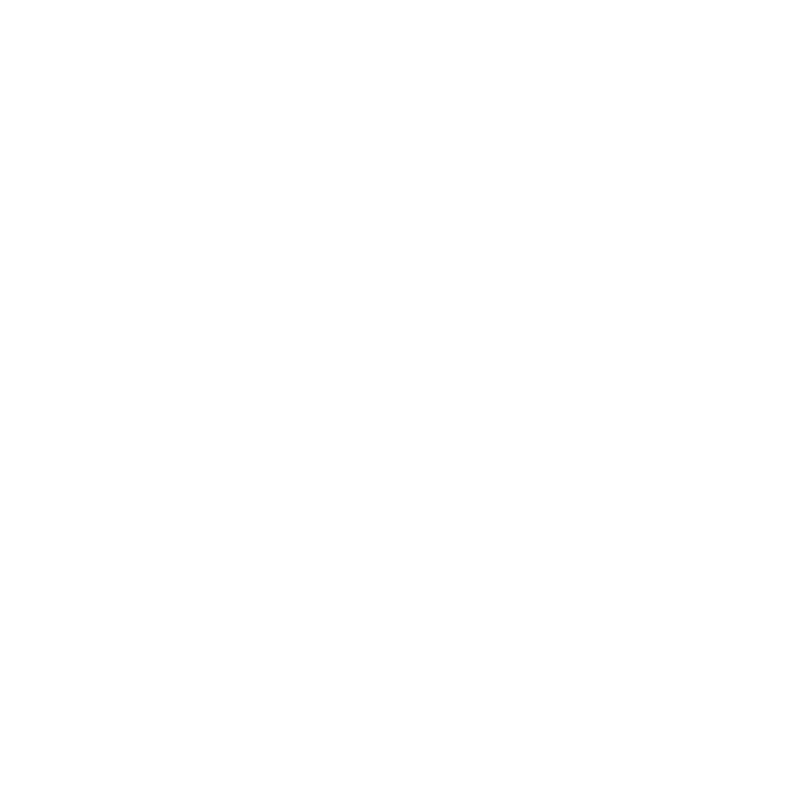
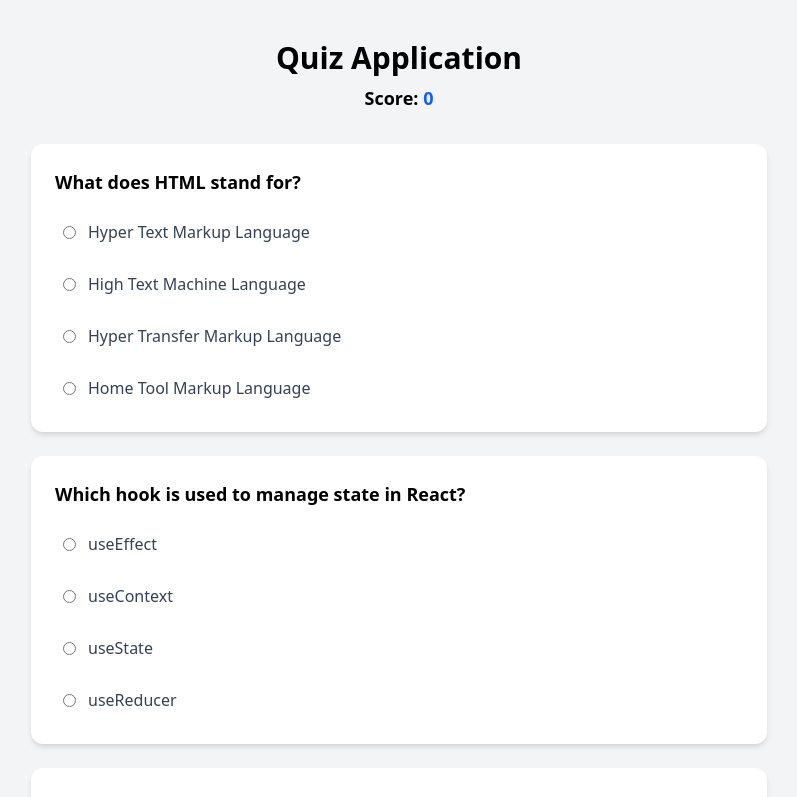
Before and after one commit to coderjeet63/frontend-challenge-projects, a React (Vite) app: page /quiz in a window 1280 px wide. Before the commit this address had no page. Shown: the top 797 px of the page, without its empty margins (241-1038 px from the left). Built offline with nearby package versions, Linux system fonts and the light colour scheme.

Commit message:
quiz game

```diff
--- a/src/App.jsx
+++ b/src/App.jsx
@@ -5,8 +5,10 @@
 import StopWatch from './components/StopWatch.jsx'
 import Captchgenratore from './components/Captchgenratore.jsx'
 import SliderImages from './components/SliderImages.jsx'
+import QuizApplication from './components/QuizApplication.jsx'
 
-export default function App() {
+export default function App()
+ {
   return (
       <Routes>
         <Route path="/calculator" element={<Calculator />} />
@@ -14,6 +16,7 @@
         <Route path="/stopwatch" element={<StopWatch />} />
         <Route path="/captchgenratore" element={<Captchgenratore />} />
         <Route path="/slider-images" element={<SliderImages />} />
+        <Route path="/quiz" element={<QuizApplication />} />
       </Routes>
   )
 }
--- /dev/null
+++ b/src/components/QuizApplication.jsx
@@ -0,0 +1,105 @@
+import React, { useState } from 'react'
+
+function QuizApplication() {
+
+  const [selectedAnswers, setSelectedAnswers] = useState({})
+  const [score, setScore] = useState(0)
+  const[finalScore,setFinalScore]=useState(null);
+
+  const quizData = [
+    {
+      id: 1,
+      question: "What does HTML stand for?",
+      options: [
+        "Hyper Text Markup Language",
+        "High Text Machine Language",
+        "Hyper Transfer Markup Language",
+        "Home Tool Markup Language"
+      ],
+      correctAnswer: "Hyper Text Markup Language"
+    },
+    {
+      id: 2,
+      question: "Which hook is used to manage state in React?",
+      options: ["useEffect", "useContext", "useState", "useReducer"],
+      correctAnswer: "useState"
+    },
+    {
+      id: 3,
+      question: "Which method is used to render lists in React?",
+      options: ["forEach", "map", "filter", "reduce"],
+      correctAnswer: "map"
+    }
+  ]
+
+  const calculate = (e, quizIndex) => {
+    const selectedAns = e.target.value
+
+    setSelectedAnswers(prev => ({
+      ...prev,
+      [quizIndex]: selectedAns
+    }))
+
+    if (selectedAns === quizData[quizIndex].correctAnswer) {
+      setScore(prev => prev + 1)
+    } else {
+      setScore(prev => prev - 1)
+    }
+  }
+
+    const submitScore = () => {
+        setFinalScore(score);
+    }
+
+
+  return (
+    <div className="min-h-screen bg-gray-100 flex flex-col items-center justify-center py-10 mb-10">
+      <div className="w-full max-w-3xl px-4">
+
+        <h1 className="text-3xl font-bold text-center mb-2">
+          Quiz Application
+        </h1>
+
+        <p className="text-center text-lg font-semibold mb-8">
+          Score: <span className="text-blue-600">{finalScore==null? 0:finalScore}</span>
+        </p>
+
+        {quizData.map((quiz, quizIndex) => (
+          <div
+            key={quiz.id}
+            className="bg-white rounded-xl shadow-md p-6 mb-6"
+          >
+            <h3 className="text-lg font-semibold mb-4">
+              {quiz.question}
+            </h3>
+
+            <div className="space-y-3">
+              {quiz.options.map((option, index) => (
+                <label
+                  key={index}
+                  className="flex items-center gap-3 p-2 rounded-lg cursor-pointer hover:bg-gray-100 transition"
+                >
+                  <input
+                    type="radio"
+                    name={`question-${quiz.id}`}
+                    value={option}
+                    onChange={(e) => calculate(e, quizIndex)}
+                    className="accent-blue-600"
+                  />
+                  <span className="text-gray-700">{option}</span>
+                </label>
+              ))}
+            </div>
+          </div>
+        ))}
+      </div>
+
+        <button onClick={submitScore} className=" bg-blue-600 text-white px-6 py-2 rounded-lg hover:bg-blue-700 transition">
+          Submit
+        </button>
+
+    </div>
+  )
+}
+
+export default QuizApplication
```
